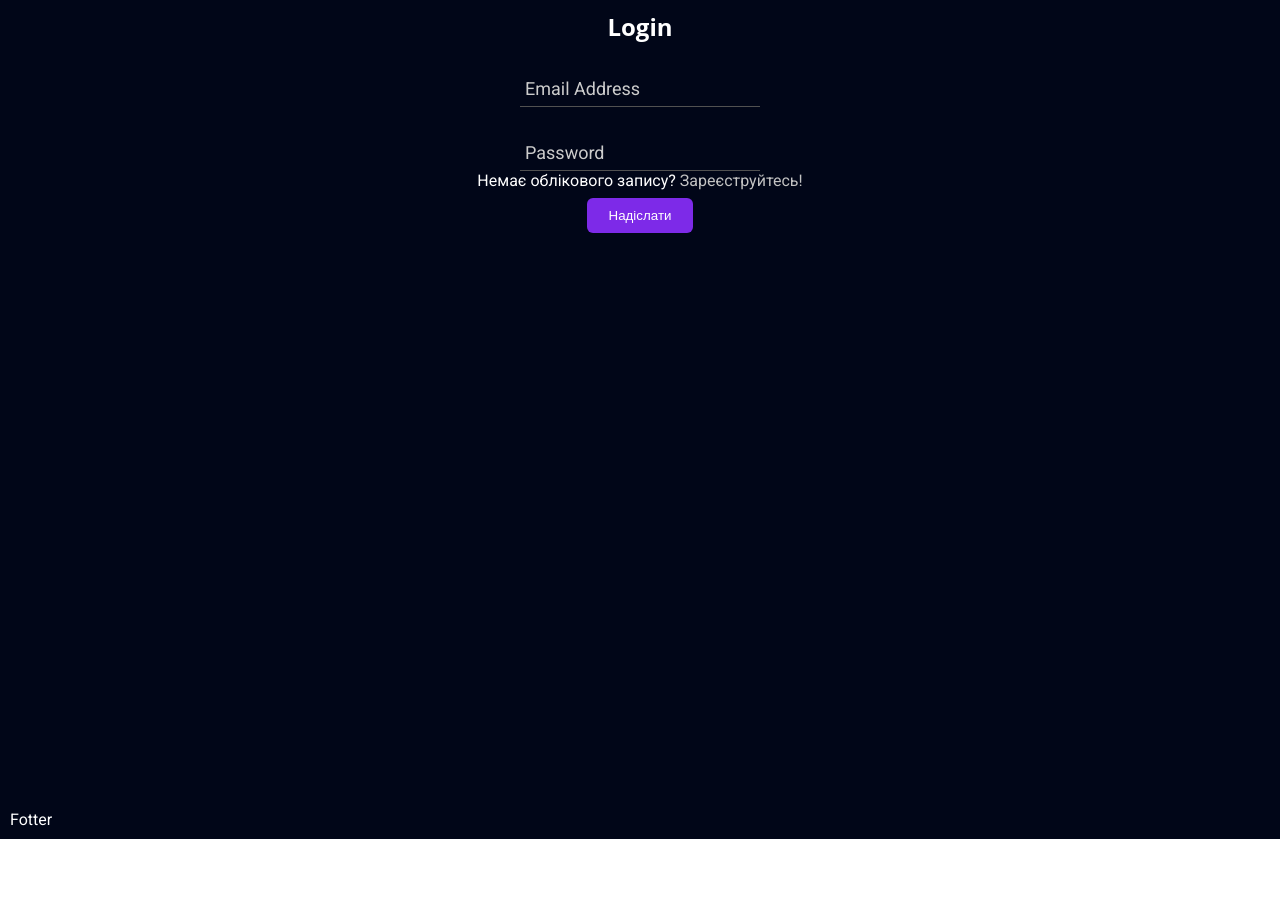
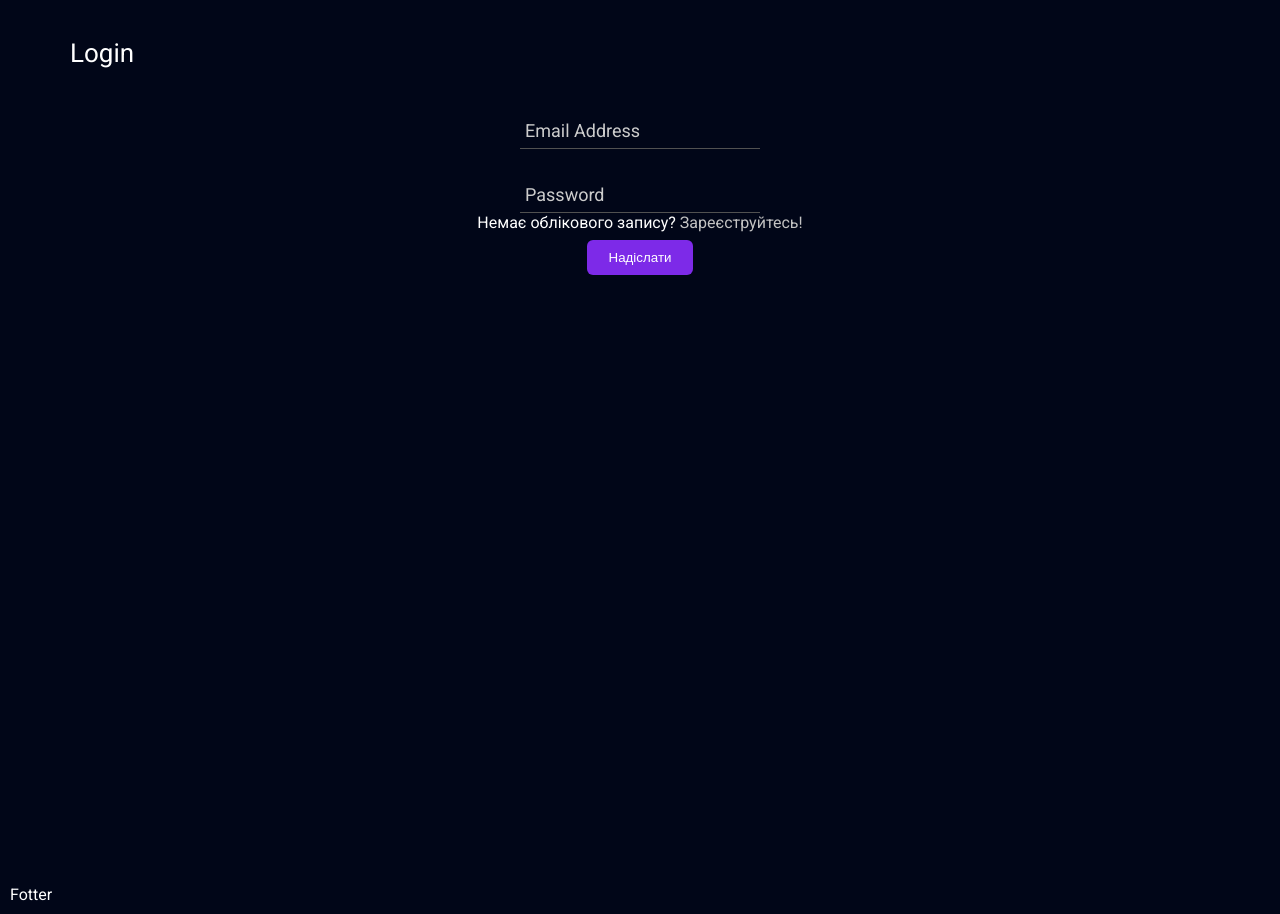
Before and after one commit to Nik91K/SleepTracker, a React (Vite) app: page /login in a window 1280 px wide. Before the commit the page ends 839 px from the top, so only its background shows below. Built offline with nearby package versions, Linux system fonts and the light colour scheme; sample sign-in values are in the browser's storage.

Commit message:
update the header and add it to all pages

```diff
--- a/src/components/Layout/LayoutPage/Header/Header.css
+++ b/src/components/Layout/LayoutPage/Header/Header.css
@@ -3,7 +3,6 @@
     align-items: center;
     justify-content: space-between;
     font-size: 20px;
-    padding: 20px;
 }
 
 .header-title{
@@ -29,3 +28,13 @@
   align-items: center;
   gap: 6px;
 }
+
+.page-title{
+    margin-left: 60px;
+    margin-top: 10px;
+    height: 65px;
+    display: flex;
+    align-items: center;
+    font-size: 26px;
+    font-weight: 500;
+}
--- a/src/components/Layout/LayoutPage/Header/Header.tsx
+++ b/src/components/Layout/LayoutPage/Header/Header.tsx
@@ -1,14 +1,17 @@
 import { TfiAlarmClock } from "react-icons/tfi";
 import { MdOutlineAppRegistration } from "react-icons/md";
 import { IoLogInOutline } from "react-icons/io5";
+import Greetings from "../../../common/Greetings";
+import { useLocation } from 'react-router-dom';
 import './Header.css'
 
 
-const Header = ({ isLoggedIn } : { isLoggedIn: boolean }) => {
-
-    if (isLoggedIn) return null
+const Header = ({ isLoggedIn, pageTitle } : { isLoggedIn: boolean, pageTitle?:string }) => {
+    const location = useLocation()
     return (
         <header className="header">
+            { !isLoggedIn &&
+                <>
                 <div className="header-title">
                     <TfiAlarmClock size={35} />
                     <span className="header-title">Sleep tracker</span>
@@ -27,6 +30,16 @@ const Header = ({ isLoggedIn } : { isLoggedIn: boolean }) => {
                         </div>
                     </a>
                 </div>
+                </>
+            }
+            { isLoggedIn &&
+                <div className="page-title">
+                    {location.pathname === '/sleeptracker' && <Greetings />}
+                    {location.pathname !== '/sleeptracker' && pageTitle && (
+                        <p>{pageTitle}</p>
+                    )}
+                </div>
+            }
         </header>
     )
 }
--- a/src/layoutPage/layoutPage.tsx
+++ b/src/layoutPage/layoutPage.tsx
@@ -14,9 +14,9 @@ const LayoutPage = ({title, children} : {title?:string, children:React.ReactNode
 
     return (
         <div className='layout-page' data-theme={isDark ? 'dark' : 'light'}>
-            <Header isLoggedIn={isLoggedIn} />
+            <Header isLoggedIn={isLoggedIn} pageTitle={title}/>
             <main className='main-container'>
-                <h2 className='layout-h2'>{title}</h2>
+                <h2 className='layout-h2'></h2>
                 <div className="content">
                     {children}
                 </div>
```
Lines whose indentation alone changed are shown as unchanged.
